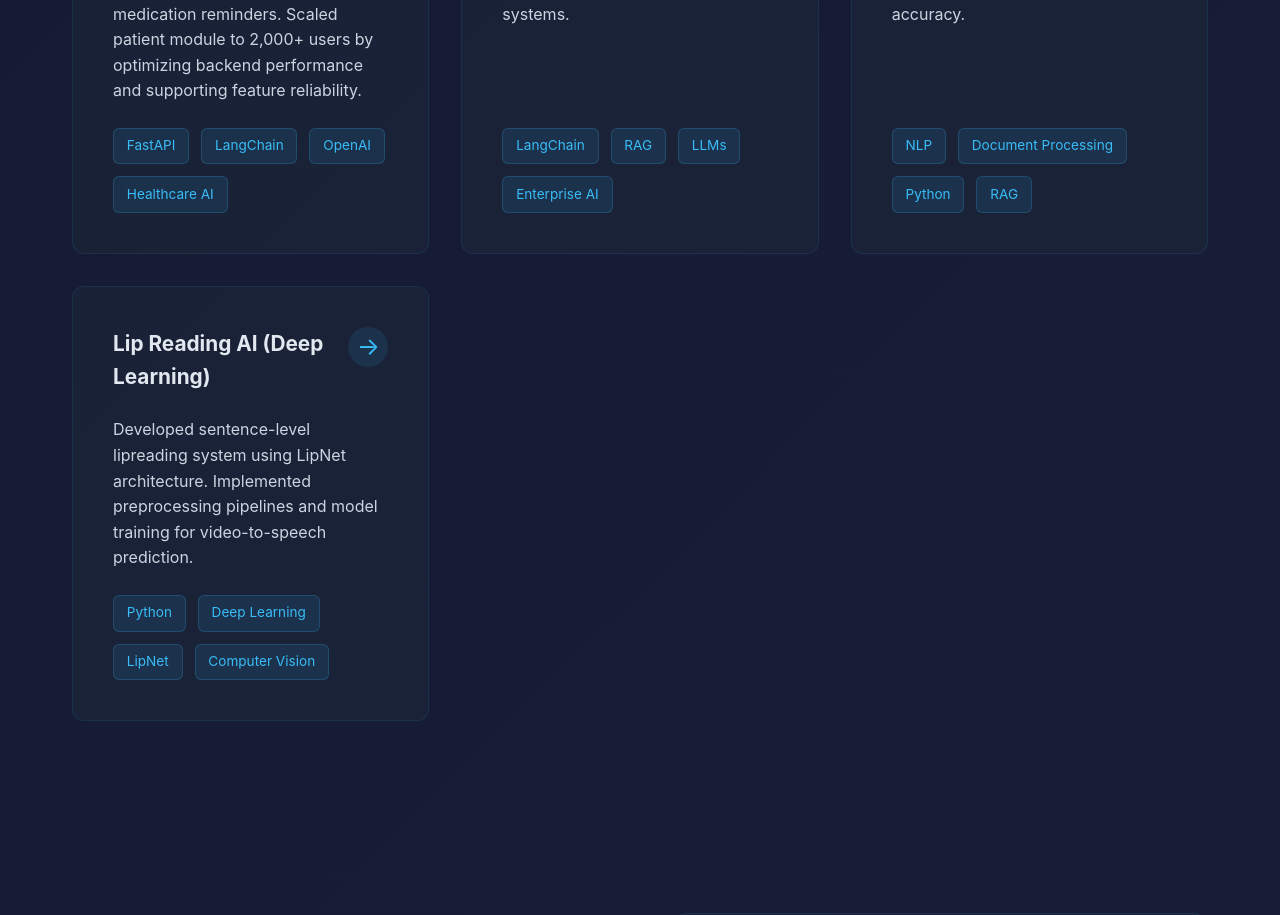
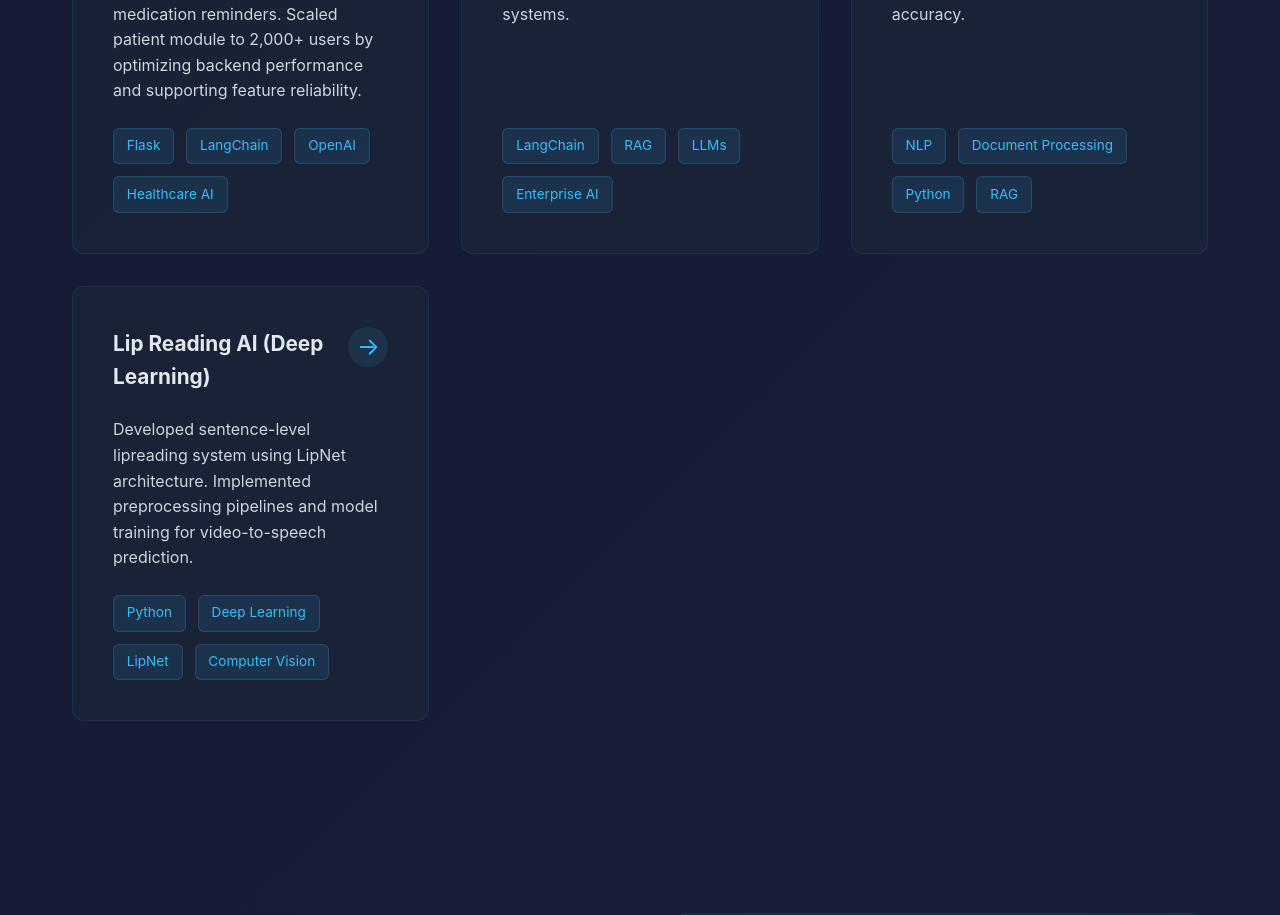
Before and after one commit to Mallikarjun85-bot/my-portfolio, a React (Create React App) app: page / in a window 1280 px wide. Shown: the part 3440-4355 px from the top of the page. Built offline with nearby package versions, Linux system fonts and the light colour scheme.

Commit message:
changes in project

```diff
--- a/src/components/Projects.js
+++ b/src/components/Projects.js
@@ -7,7 +7,7 @@ const Projects = () => {
       title: "ChikitAI - Healthcare Platform",
       description:
         "Developed and deployed backend systems for AI-powered healthcare platform. Built 7+ AI features including health assessment, report analysis, BMI tracking, and medication reminders. Scaled patient module to 2,000+ users by optimizing backend performance and supporting feature reliability.",
-      tags: ["FastAPI", "LangChain", "OpenAI", "Healthcare AI"],
+      tags: ["Flask", "LangChain", "OpenAI", "Healthcare AI"],
       link: "#",
     },
     {
```
